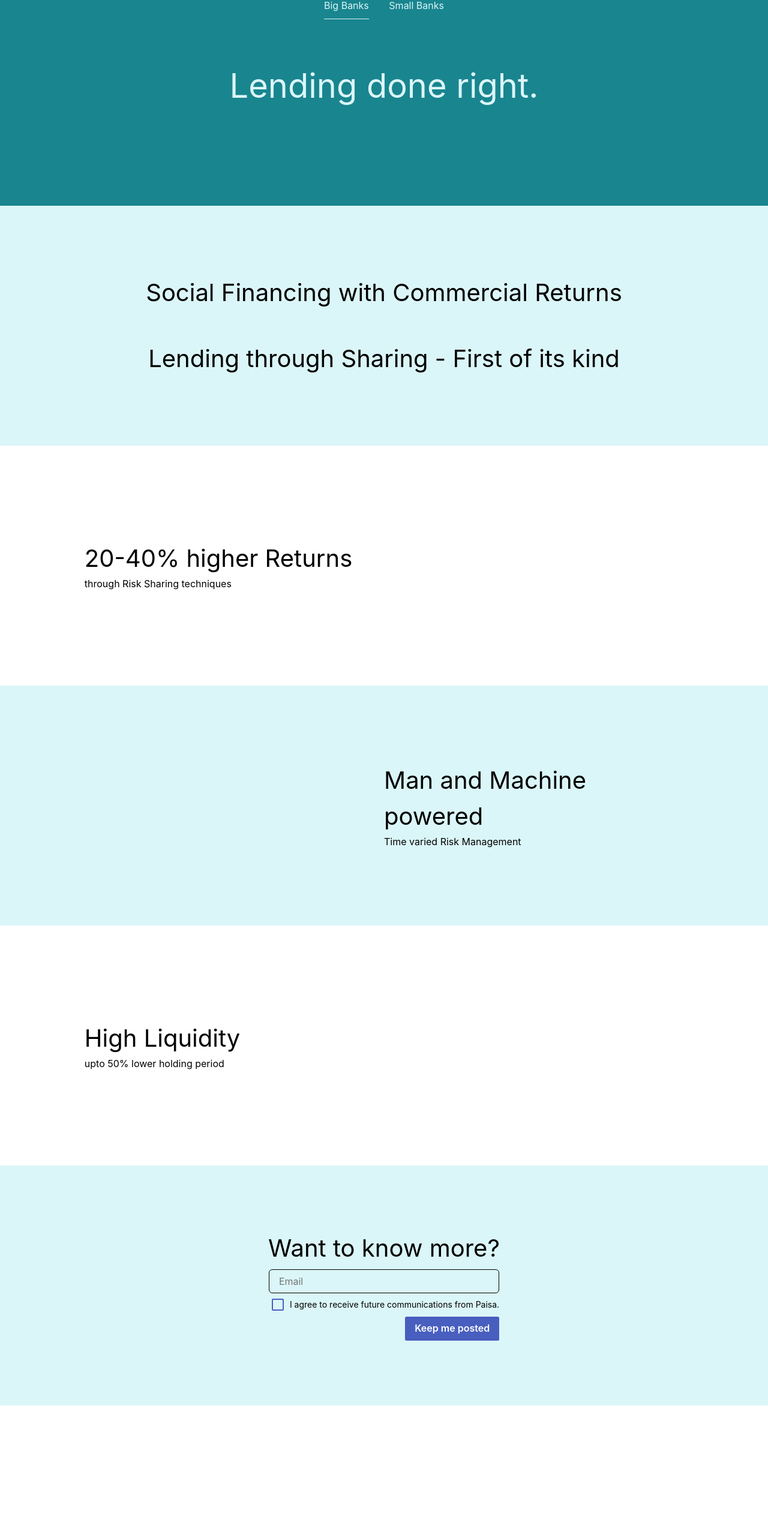
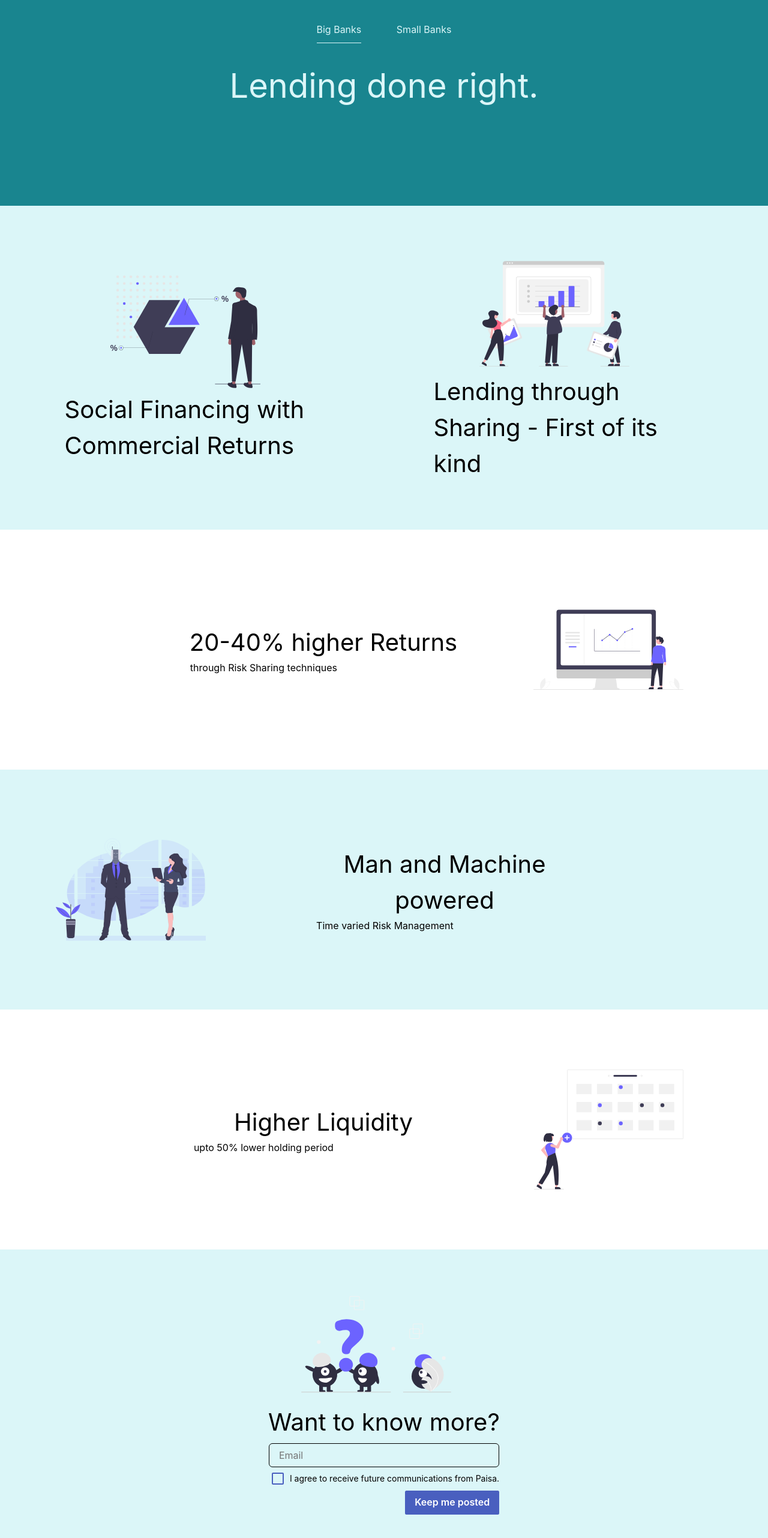
Before and after one commit to PrakashKoneru/landingPage, a React app: page /investors in a window 1280 px wide. Shown: the part 138-2702 px from the top of the page at 60% size. Before the commit the page ends 2481 px from the top, so only its background shows below. Built offline with nearby package versions, Linux system fonts and the light colour scheme.

Commit message:
Finishing partners page one mobile

```diff
--- a/content/content.js
+++ b/content/content.js
@@ -2,17 +2,17 @@ const primaryInvestorContent = [
 	{
 			heading: '20-40% higher Returns',
 			desc: 'through Risk Sharing techniques',
-			img: '',
+			img: '/landingPageIllustrations/higherReturns.svg',
 	},
 	{
 			heading: 'Man and Machine powered',
 			desc: 'Time varied Risk Management',
-			img: '',
+			img: '/landingPageIllustrations/manAndMachine.svg',
 	},
 	{
-			heading: 'High Liquidity',
+			heading: 'Higher Liquidity',
 			desc: 'upto 50% lower holding period',
-			img: ''
+			img: '/landingPageIllustrations/highLiquidity.svg',
 	},
 ]
 
@@ -30,7 +30,7 @@ const secondaryInvestorContent = [
 			bg: 'white'
 	},
 	{
-			heading: 'High Liquidity',
+			heading: 'Higher Liquidity',
 			desc: 'upto 50% lower holding period',
 			img: '',
 			bg: 'primary'
--- a/pages/components/footer.js
+++ b/pages/components/footer.js
@@ -1,7 +1,6 @@
 import React, { useState } from 'react';
-import { Box, Container, Flex, IconButton } from '@chakra-ui/react';
+import { Box, Container, Flex } from '@chakra-ui/react';
 import EmailCollection from './emailCollection';
-import { CheckIcon } from '@chakra-ui/icons';
 import { useRouter } from 'next/router'
 
 const Footer = () => {
@@ -17,39 +16,50 @@ const Footer = () => {
         flexDirection="column"
         justifyContent="center"
         alignItems="center"
-        h="50vh"
-				minHeight="250px"
+        minHeight="500px"
 				px={{ sm: "25px", lg: "0px" }}
-        py={{ sm: "50px", lg: "0px" }}
+        // py={{ sm: "15px", lg: "0px" }}
       >
         {formSubmitted ? (
             <Flex
               alignItems="center"
-              fontSize="2.5rem"
+              fontSize="2rem"
               flexDirection="column"
               color="#495FBF"
             >
-              <IconButton
-                size={'xs'}
-                bg="none"
-                color="#495FBF"
-                icon={<div>
-                  <Box>
-                    <CheckIcon height="35px" width="35px" />
-                  </Box>
-                  <Box mt="-26px">
-                    <CheckIcon height="35px" width="35px" />
-                  </Box>
-                </div>}
-                aria-label={'Blue Ticks'}
-              />
+              <Box
+                display="flex"
+                width="100%"
+                justifyContent="center"
+                height="125px"
+                width="200px"
+                margin={{ sm: "0 0 0 -15px", lg: "0 0 0 -25px", md: "0 0 0 -27px" }}
+                // marginLeft={{ lg: "-32px", sm: "0px"}}
+              >
+                <img src="/landingPageIllustrations/blueTicks.svg" />
+              </Box>
               <Box textAlign="center" mt="15px">
                 <div>Blue Ticks!</div>
                 <div>We will touch base soon!</div>
               </Box>
             </Flex>
           ) : (
-            <>
+            <Flex
+              direction="column"
+              alignItems="center"
+              py="50px"
+            >
+              <Box
+                display="flex"
+                width="100%"
+                justifyContent="center"
+                height="200px"
+                width="250px"
+                margin={{ sm: "0 0 0 -15px", lg: "0 0 0 -25px", md: "0 0 0 -27px" }}
+                // marginLeft={{ lg: "-32px", sm: "0px"}}
+              >
+                <img src="/landingPageIllustrations/wantToKnowMore.svg" />
+              </Box>
               <Box fontSize="2.5rem">
                 Want to know more?
               </Box>
@@ -58,7 +68,7 @@ const Footer = () => {
               >
                 <EmailCollection setFormSubmitted={setFormSubmitted} />
               </Box>
-            </>
+            </Flex>
           )}
       </Container>
     </Box>
--- a/pages/investors.js
+++ b/pages/investors.js
@@ -23,19 +23,20 @@ const Investors = () => {
           px={{
 						sm: "25px"
 					}}
-					py={{ sm: "125px", md: "none" }}
+          py={{ sm: "125px", md: "none" }}
 				>
 
           <Flex
             position="absolute"
             top="135px"
             width={{
-              md: "250px",
+              md: "275px",
               sm: "70%"
             }}
             justifyContent="space-between"
-            margin="auto"
+            mx="auto"
             px="25px"
+            mt="40px"
           >
             <Box
               cursor="pointer"
@@ -76,17 +77,18 @@ const Investors = () => {
             justifyContent="center"
             alignItems="center"
             flexDirection={{
-              sm: 'column'
+              sm: 'column',
+              lg: "row"
             }}
             minHeight="50vh"
             px={{
               sm: "25px"
             }}
-            py={{ sm: "50px", md: "none" }}
+            py={{ sm: "80px", md: "none" }}
             // whiteSpace="nowrap"
           >
             <Box
-              // width={{ lg: "50%", sm: "100%" }}
+              width={{ lg: "50%", sm: "100%" }}
               display="flex"
               flexDirection="column"
               alignItems="center"
@@ -94,21 +96,45 @@ const Investors = () => {
               // mt={{ lg: "0px", sm: "30px" }}
             >
               <Box
+                display="flex"
+                width="100%"
+                justifyContent="center"
+                height="200px"
+                width="250px"
+                margin={{ sm: "0 0 0 -25px", lg: "0 0 0 -48px", md: "0 0 0 -27px" }}
+                // marginLeft={{ lg: "-48px", sm: "0px"}}
+              >
+                <img src="/landingPageIllustrations/socialFinanceCommercialReturn.svg" />
+              </Box>
+              <Box
                 fontSize="2.5rem"
+                maxWidth={{ lg: '450px', md: "100%" }}
               >
                 Social Financing with Commercial Returns
               </Box>
             </Box>
             <Box
-              mt="50px"
-              // width={{ lg: "50%", sm: "100%" }}
+              mt={{ sm: "50px", lg: "0px" }}
+              width={{ lg: "50%", sm: "100%" }}
               display="flex"
               flexDirection="column"
               justifyContent="flex-start"
               alignItems="center"
               // mt={{ sm: "30px", lg: "0px" }}
             >
-              <Box fontSize="2.5rem">Lending through Sharing - First of its kind</Box>
+              <Box
+                display="flex"
+                width="100%"
+                justifyContent="center"
+                height="200px"
+                width="250px"
+                margin={{ sm: "50px 0 0 -25px", lg: "0 0 0 -48px", md: "0 0 0 -27px" }}
+                // marginLeft={{ lg: "-48px", sm: "0px"}}
+                // pt={{ lg: "20px", md: "0px" }}
+              >
+                <img src="/landingPageIllustrations/lendingThroughSharing.svg" />
+              </Box>
+              <Box fontSize="2.5rem" maxWidth={{ lg: '450px', md: "100%" }}>Lending through Sharing - First of its kind</Box>
             </Box>
           </Container>
           {primaryInvestorContent.map((content, index) => {
@@ -119,32 +145,51 @@ const Investors = () => {
                 color='black'
                 background={index % 2 === 0 ? 'white' : '#DBF6F8'}
                 // height={index === 0 || index === 1 ? "calc(50vh - 62.5px)" : "50vh"}
-                height="50vh"
-                minHeight="250px"
+                minHeight="50vh"
                 px={{ sm: "15px", lg: "0px" }}
               >
                 <Container
                   display="flex"
                   flexDirection={{
                     lg: index % 2 === 0 ? 'row': 'row-reverse',
-                    sm: 'column'
+                    sm: 'column-reverse'
                   }}
+                  alignItems={{ md: "center", sm: "none" }}
                 >
                   <Box
                     w={{ lg: "10%", sm: "0%" }}
                   >
 
                   </Box>
-                  <Box
-                    w={{ lg: "40%", sm: "100%" }}
-                    margin="auto"
+                  {/* <Box
+                    w={{ lg: "40%", sm: "87%" }}
+                    mt={{ sm: "20px", md:"20px", lg: "0px"}}
+                    mx="auto"
                   >
                     <Box fontSize="2.5rem">{content.heading}</Box>
                     <Box fontSize="2.5rem">{content.headingLine2}</Box>
                     <Box w="300px">{content.desc}</Box>
+                  </Box> */}
+                  <Box
+                    mx="auto"
+                    w={{ lg: "40%", md:"100%", sm: "87%" }}
+                  // margin="auto"
+                    mt={{ sm: "20px", md:"20px", lg: "0px"}}
+                    alignItems={{sm:"none", md: "center", lg: "center" }}
+                    textAlign={{ lg: "none", md: "center" }}
+                  >
+                    <Box fontSize="2.5rem">{content.heading}</Box>
+                    <Box fontSize="2.5rem">{content.headingLine2}</Box>
+                    <Box w={{ lg: "300px", md: "100%" }}>{content.desc}</Box>
                   </Box>
                   <Box
-                    w={{ lg: "40%", sm: "100%" }}
+                    display="flex"
+                    width="100%"
+                    justifyContent="center"
+                    height="200px"
+                    width="250px"
+                    margin={{ sm: "0 0 0 35px", lg: "0 0 0 -48px", md: "0 0 0 -27px" }}
+                    // w={{ lg: "40%", sm: "100%" }}
                   >
                     <img src={content.img}></img>
                   </Box>
--- a/styles/components/container.js
+++ b/styles/components/container.js
@@ -2,7 +2,7 @@ const Container = {
   baseStyle: {
     margin: 'auto',
     maxW: {
-      lg:'1380px',
+      lg:'1300px',
       sm:'none'
     },
     w: '100%'
```
Also changed, not shown: pages/index.js (+39 -14 lines), public/landingPageIllustrations/blueTicks.svg (added), public/landingPageIllustrations/highLiquidity.svg (added), public/landingPageIllustrations/higherReturns.svg (added), public/landingPageIllustrations/lendingThroughSharing.svg (added), public/landingPageIllustrations/manAndMachine.svg (added), public/landingPageIllustrations/socialFinanceCommercialReturn.svg (added), public/landingPageIllustrations/wantToKnowMore.svg (added).
